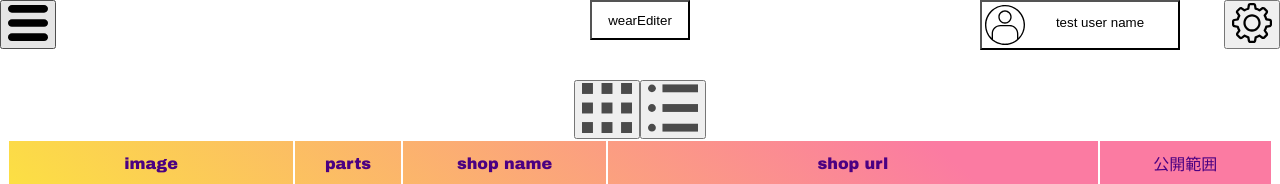
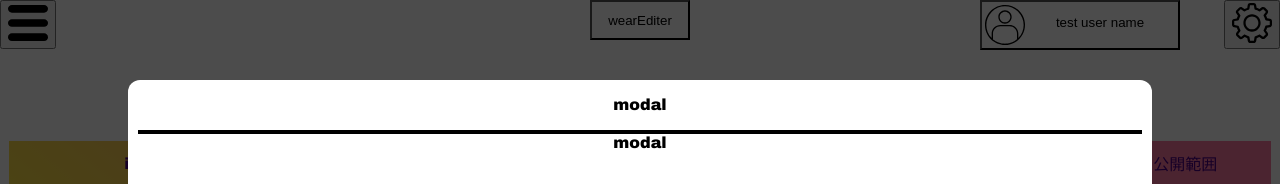
Before and after one commit to ShiotaYoshiaki/wearEditer, a React (Create React App) app in the folder front/: page / in a window 1280 px wide. Shown: the top 184 px of the page. Built offline with nearby package versions, Linux system fonts and the light colour scheme.

Commit message:
modalを表示

```diff
--- /dev/null
+++ b/front/src/components/inventory/detailModal.jsx
@@ -0,0 +1,20 @@
+import React from 'react';
+import { DetailModalDiv, DetailOutModalDiv, ModalTitleDiv } from '../../style/inventory/detalModal';
+
+export default class DetailModal extends React.Component {
+
+  render() {
+    const { itemList } = this.props;
+    return (
+      <div>
+        <DetailOutModalDiv />
+        <DetailModalDiv>
+          <ModalTitleDiv>
+            modal
+          </ModalTitleDiv>
+          modal
+        </DetailModalDiv>
+      </div>
+    );
+  }
+}
--- a/front/src/components/inventory/itemList.jsx
+++ b/front/src/components/inventory/itemList.jsx
@@ -1,6 +1,7 @@
 import React from 'react';
 import { ItemTable, ItemColumn, ItemTitle, ItemData, ItemContentListDiv } from '../../style/inventory/itemList';
 import { HOW_TO_DISPLAY, LOADING } from '../../constants/parameter';
+import DetailModal from '../../containers/inventory/detailModal';
 import image from '../../stub/image/kamakura.JPG';
 import { ItemListImg, ItemGridImg, GridDisplayImg } from '../../style/parts/img';
 import gridSVG from '../../style/image/grid.svg';
@@ -87,8 +88,8 @@ export default class ItemList extends React.Component {
         </div>
         <ItemContentListDiv>
           {this.createContents(itemList)}
-
         </ItemContentListDiv>
+        <DetailModal />
       </div>
     );
   }
--- a/front/src/constants/actionTypes.js
+++ b/front/src/constants/actionTypes.js
@@ -2,6 +2,9 @@ export const OPEN_SIDE_TAB = 'OPEN_SIDE_TAB';
 export const CLOSE_SIDE_TAB = 'CLOSE_SIDE_TAB';
 export const OPEN_SETTING = 'OPEN_SETTING';
 export const CLOSE_SETTING = 'CLOSE_SETTING';
+export const OPEN_ITEM_DETAIL_MODAL = 'OPEN_ITEM_DETAIL_MODAL';
+export const CLOSE_ITEM_DETAIL_MODAL = 'CLOSE_ITEM_DETAIL_MODAL';
+
 
 /** header */
 export const REQUEST_ACCOUNT_INFO = 'REQUEST_ACCOUNT_INFO';
--- /dev/null
+++ b/front/src/containers/inventory/detailModal.js
@@ -0,0 +1,18 @@
+import { connect } from 'react-redux';
+import * as itemListAction from '../../modules/inventory/itemListAction';
+import detailModal from '../../components/inventory/detailModal';
+
+
+function mapStateToProps(state) {
+  return {
+    itemList: (state.itemList) ? state.itemList : {},
+  }
+}
+
+function mapDispatchToProps(dispatch) {
+  return {
+    closeItemDetailModal: () => dispatch(itemListAction.closeItemDetailModal()),
+  }
+}
+
+export default connect(mapStateToProps, mapDispatchToProps)(detailModal);
--- a/front/src/containers/inventory/itemList.js
+++ b/front/src/containers/inventory/itemList.js
@@ -14,8 +14,7 @@ function mapDispatchToProps(dispatch) {
     changeToListView: () => dispatch(itemListAction.changeToListView()),
     changeToGridView: () => dispatch(itemListAction.changeToGridView()),
     loadImageContentList: () => dispatch(itemListAction.loadImageContentList()),
-    // openSideTab: () => dispatch(itemListAction.openSideTab()),
-    // openitemList: () => dispatch(itemListAction.openItem()),
+    openItemDetailModal: () => dispatch(itemListAction.openItemDetailModal()),
   }
 }
 
--- a/front/src/controllers/inventory/itemListController.js
+++ b/front/src/controllers/inventory/itemListController.js
@@ -3,7 +3,6 @@ import {loadItemList} from '../../services/inventory/itemListService';
 import { REQUEST_LOAD_ITEM_CONTENT_LIST } from '../../constants/actionTypes';
 
 function* loadItem(action) {
-    console.log('==============in controller');
   yield call(loadItemList, action);
 }
 
--- a/front/src/modules/inventory/itemListAction.js
+++ b/front/src/modules/inventory/itemListAction.js
@@ -1,4 +1,4 @@
-import { CHANGE_TO_GRID_VIEW, CHANGE_TO_LIST_VIEW, REQUEST_LOAD_ITEM_CONTENT_LIST } from "../../constants/actionTypes";
+import { CHANGE_TO_GRID_VIEW, CHANGE_TO_LIST_VIEW, REQUEST_LOAD_ITEM_CONTENT_LIST, OPEN_ITEM_DETAIL_MODAL, CLOSE_ITEM_DETAIL_MODAL } from "../../constants/actionTypes";
 
 export function changeToListView() {
     return { type: CHANGE_TO_LIST_VIEW };
@@ -11,3 +11,11 @@ export function changeToGridView() {
 export function loadImageContentList() {
     return { type: REQUEST_LOAD_ITEM_CONTENT_LIST };
 }
+
+export function openItemDetailModal() {
+    return { type: OPEN_ITEM_DETAIL_MODAL };
+}
+
+export function closeItemDetailModal() {
+    return { type: CLOSE_ITEM_DETAIL_MODAL };
+}
--- /dev/null
+++ b/front/src/style/inventory/detalModal.js
@@ -0,0 +1,38 @@
+import styled from 'styled-components';
+
+
+export const DetailOutModalDiv = styled.div`
+  background-color: black;
+  height: 100%;
+  width: 100%;
+  opacity: 0.7;
+  top: 0;
+  bottom: 0;
+  left: 0;
+  right: 0;
+  position: fixed;
+`;
+
+export const DetailModalDiv= styled.div`
+  height: 80%;
+  width: 80%;
+  position: fixed;
+  z-index: 10;
+  top: 0;
+  bottom: 0;
+  left: 0;
+  right: 0;
+  margin: auto;
+  background-color: white;
+  border: 0px;
+  border-radius: 12px;
+`;
+
+const titleHeight = 50;
+export const ModalTitleDiv = styled.div`
+  border-bottom: solid 4px black;
+  height: ${titleHeight}px;
+  line-height: ${titleHeight}px;
+  margin-left: 1%;
+  margin-right: 1%;
+`;
```
Also changed, not shown: front/src/style/image/closeXonly.svg (added).
